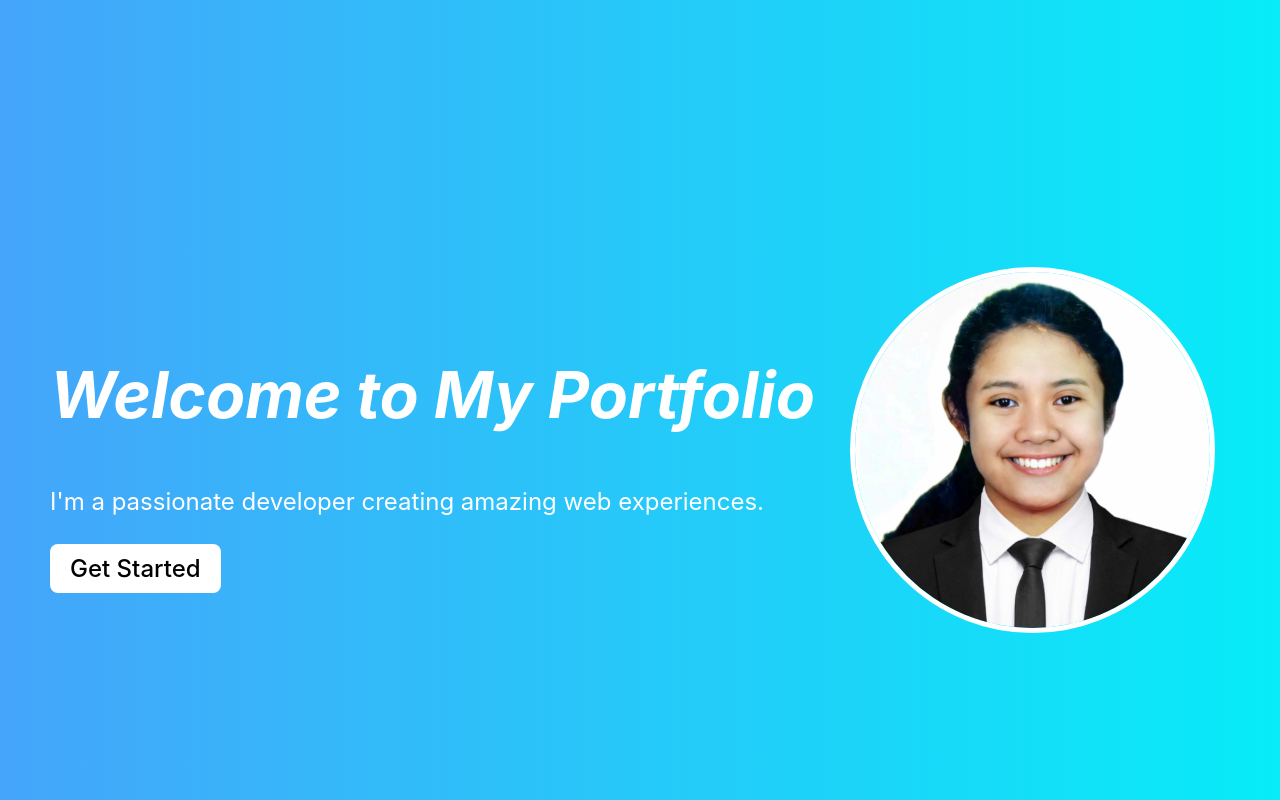
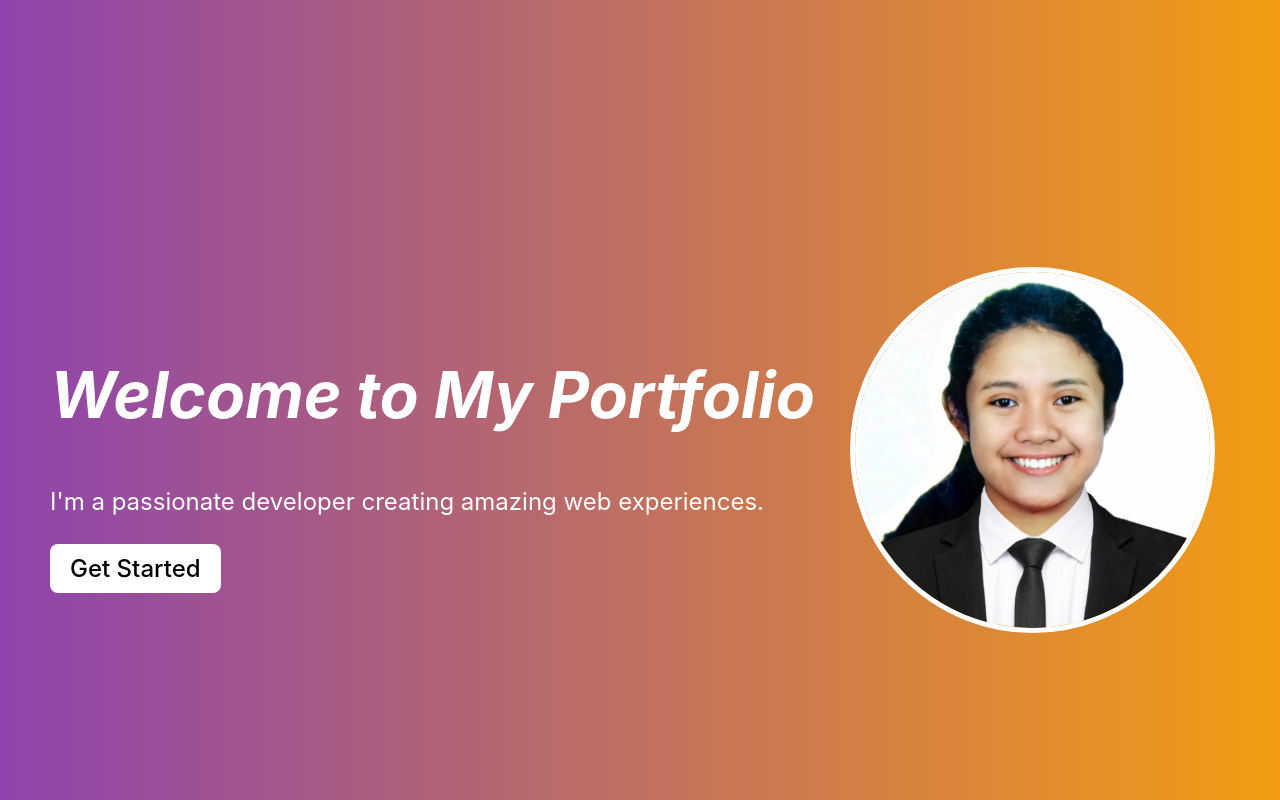
Before and after one commit to dorsushiii/Dorothy-s-Portfolio, a React (Vite) app: page / in a window 1280 px wide. Shown: the top 800 px of the page. Built offline with nearby package versions, Linux system fonts and the light colour scheme.

Commit message:
changed color gradient in herosec

```diff
--- a/src/Hero.css
+++ b/src/Hero.css
@@ -4,7 +4,7 @@
   align-items: center;
   justify-content: space-between;
   padding: 50px;
-  background: linear-gradient(to right, #45a5fa, #07ecf8);
+  background: linear-gradient(to right, #8e44ad, #f39c12); /* Gradient from purple to pink */
   text-align: left;
   color: white;
 }
```
